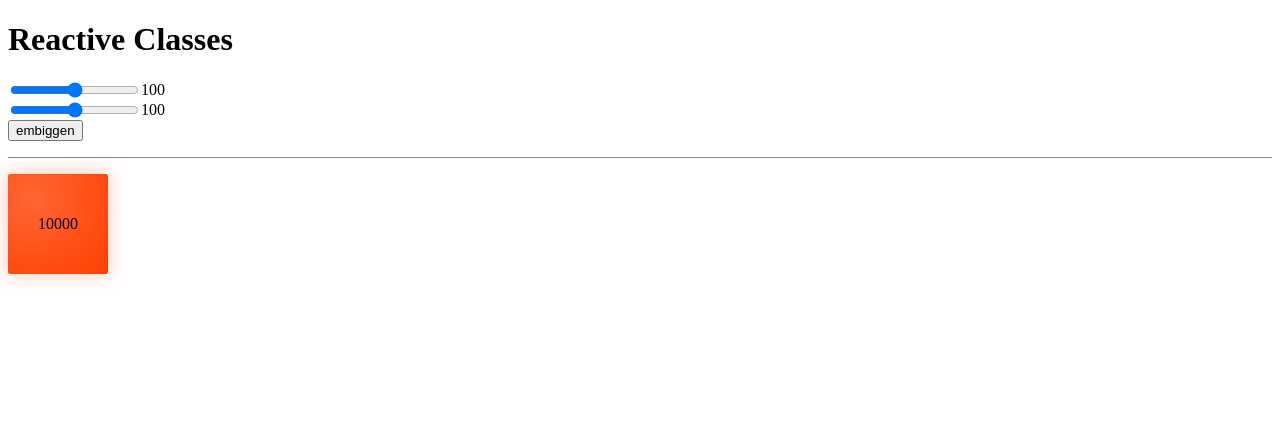
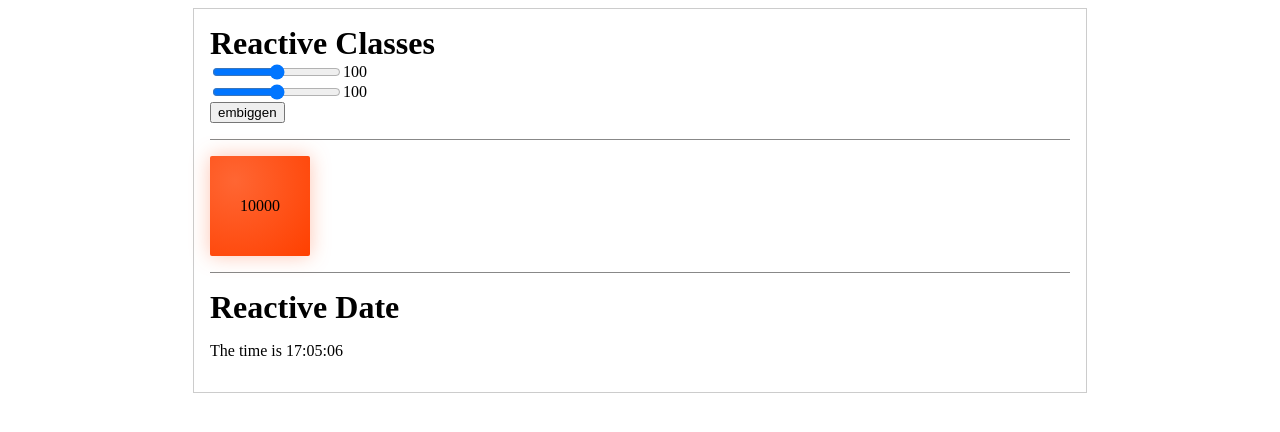
Before and after one commit to kamatealif/svelte-learning, a SvelteKit app: page /Adreactivity in a window 1280 px wide. Shown: the top 432 px of the page. Built offline with nearby package versions, Linux system fonts and the light colour scheme.

Commit message:
add reactive date display and enhance box component with height adjustment

```diff
--- a/src/routes/Adreactivity/+page.svelte
+++ b/src/routes/Adreactivity/+page.svelte
@@ -1,4 +1,18 @@
 <script>
+	import { SvelteDate } from 'svelte/reactivity';
+	let date = new SvelteDate();
+
+	const pad = (n) => (n < 10 ? '0' + n : n);
+
+	$effect(() => {
+		const interval = setInterval(() => {
+			date.setTime(Date.now());
+		}, 1000);
+
+		return () => {
+			clearInterval(interval);
+		};
+	});
 	const MAX_SIZE = 200;
 
 	class Box {
@@ -20,6 +34,7 @@
 	const box = new Box(100, 100);
 </script>
 
+<div class="container">
 	<div>
 		<h1>Reactive Classes</h1>
 		<label>
@@ -39,9 +54,27 @@
 		<div class="box" style:width="{box.width}px" style:height="{box.height}px">
 			{box.area}
 		</div>
+
+		<hr />
+
+		<div>
+			<h1>Reactive Date</h1>
+			<p>The time is {date.getHours()}:{pad(date.getMinutes())}:{pad(date.getSeconds())}</p>
+		</div>
+	</div>
 </div>
 
 <style>
+	.container {
+		max-width: 860px;
+		height: 100%;
+		margin: 0 auto;
+		padding: 1rem;
+		border: 1px solid #ccc;
+	}
+	.container h1 {
+		margin: 0;
+	}
 	label {
 		display: flex;
 		align-items: center;
```
Lines whose indentation alone changed are shown as unchanged.
